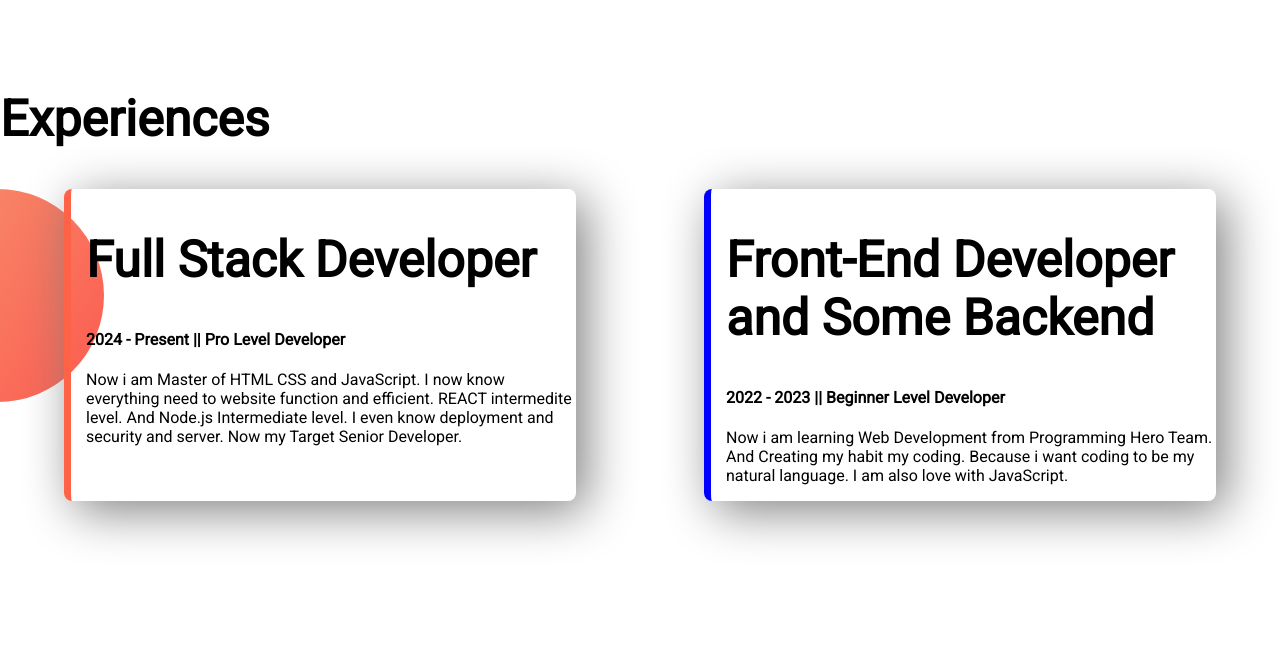
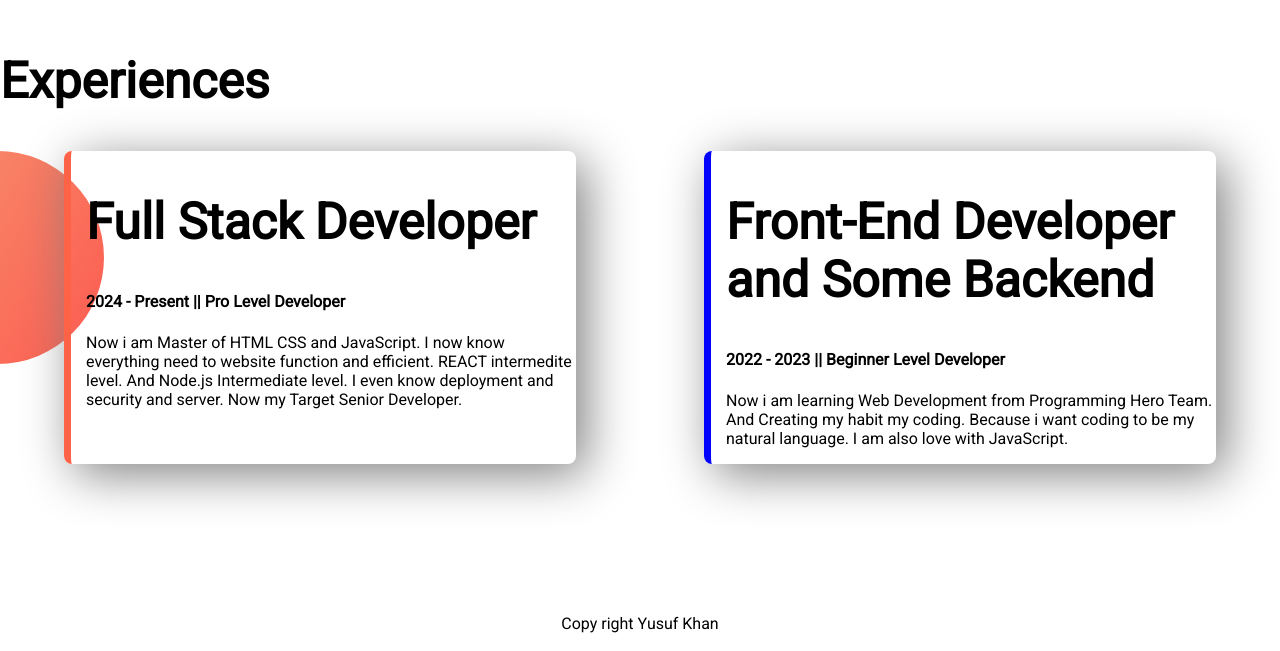
Before and after one commit to yusuf-khan-swd/developer-portfolio-practice, a plain HTML site: page index.html in a window 1280 px wide. Shown: the part 1107-1758 px from the top of the page. Drawn offline with Linux system fonts and the light colour scheme.

Commit message:
add footer

```diff
--- a/index.html
+++ b/index.html
@@ -36,7 +36,7 @@
         </a>
       </div>
       <div class="half-width">
-        <img src="images/my-pic-0.png" alt="" />
+        <img src="images/my-bg.png" alt="" />
       </div>
     </section>
     <section class="future-area flexible-area">
@@ -87,4 +87,7 @@
       </div>
     </section>
   </body>
+  <footer>
+    <p>Copy right Yusuf Khan</p>
+  </footer>
 </html>
--- a/style.css
+++ b/style.css
@@ -58,3 +58,6 @@ h1 {
 #beginner-developer {
   border-left: 7px solid blue;
 }
+footer p {
+  text-align: center;
+}
```
Also changed, not shown: images/my-bg.png (added).
